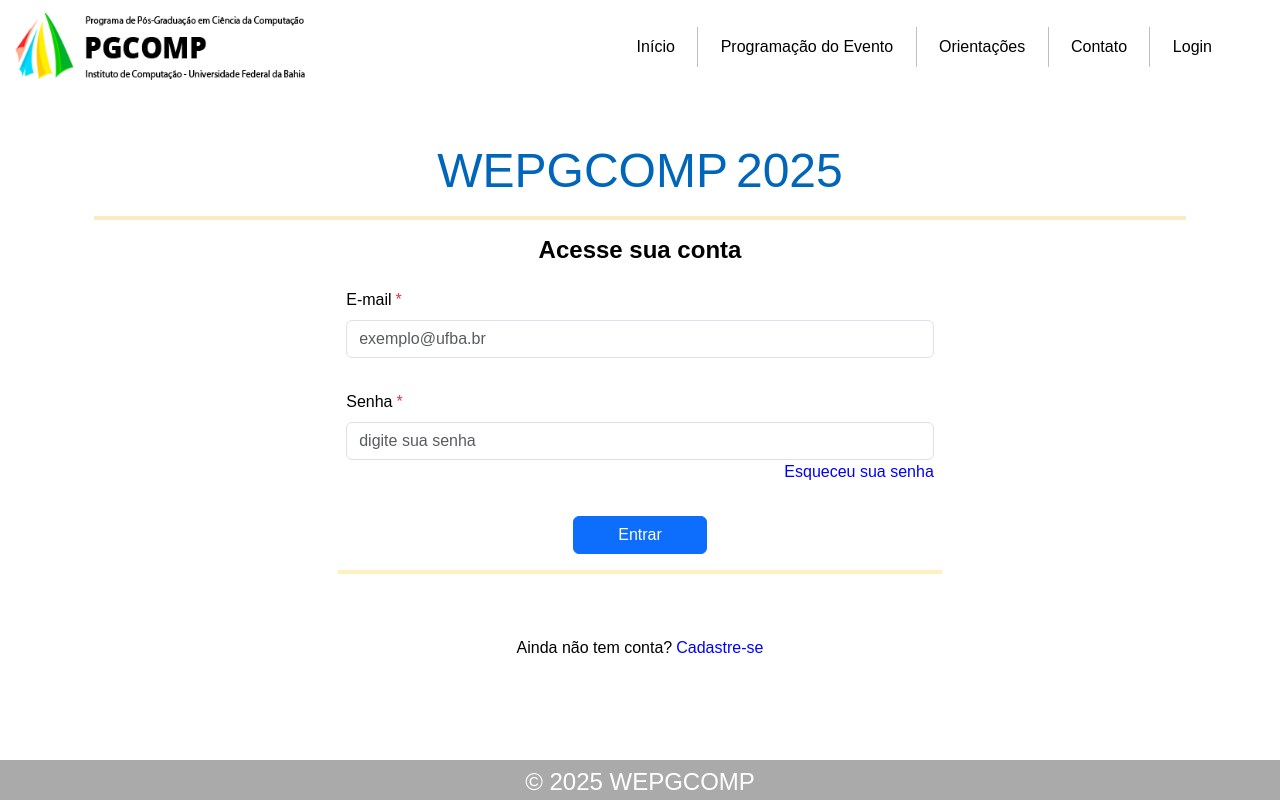
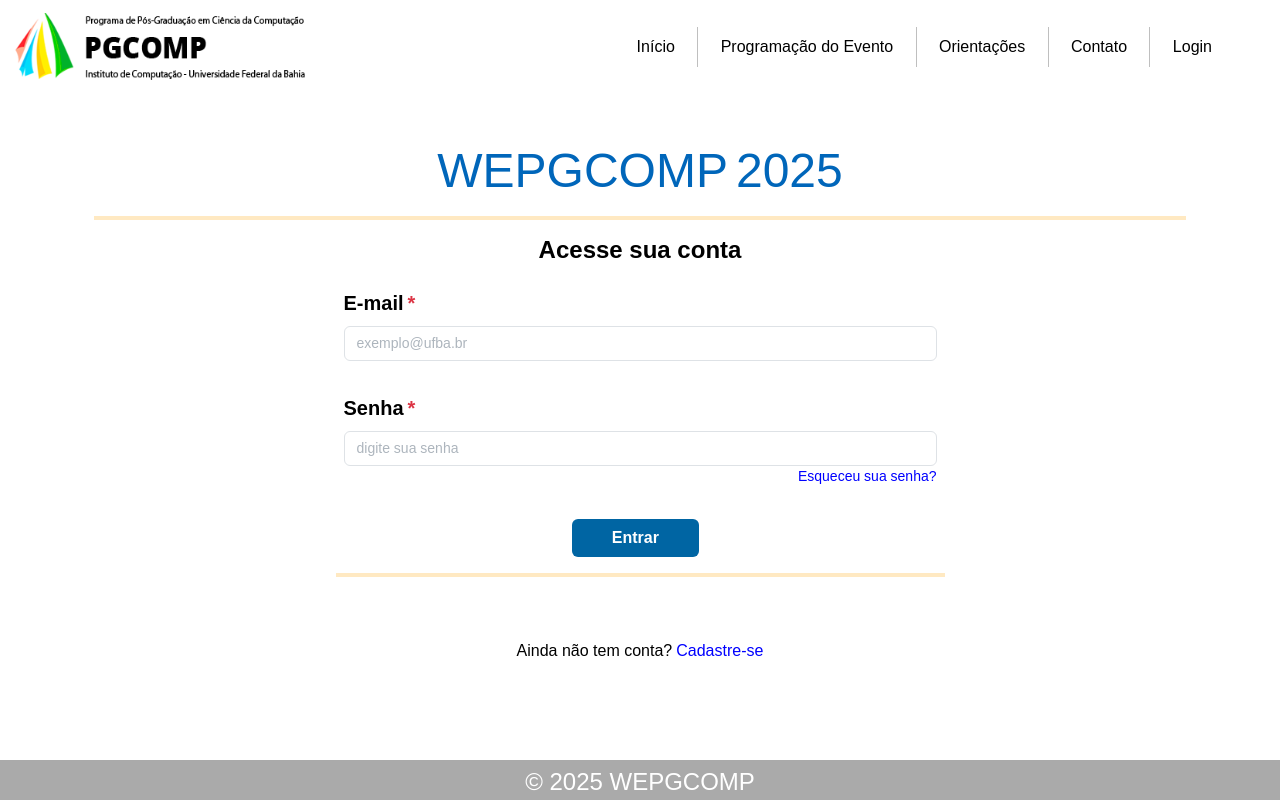
Before and after one commit to portalwepgcomp/portal-wepgcomp-frontend, a Next.js app: page /Login in a window 1280 px wide. Built offline with nearby package versions, Linux system fonts and the light colour scheme.

Commit message:
style: Adjusted all styles into Login form and page

```diff
--- a/src/app/Login/page.tsx
+++ b/src/app/Login/page.tsx
@@ -19,7 +19,7 @@
         <FormLogin />
       </div>
 
-      <div className="text-center mb-4">
+      <div className="text-center mb-4 link">
         <h6>
           Ainda não tem conta?
           <a
--- a/src/app/Login/style.scss
+++ b/src/app/Login/style.scss
@@ -13,6 +13,10 @@
     border-style: solid;
 }
 
+.link {
+    font-size: 0.875rem;
+}
+
 a {
     color: blue;
 }
--- a/src/components/Forms/Login/FormLogin.tsx
+++ b/src/components/Forms/Login/FormLogin.tsx
@@ -32,43 +32,43 @@
     return (
         <form className="row g-3" onSubmit={handleLogin}>
             <div className="col-12 mb-3">
-                <label className="form-label">
+                <label className="form-label fw-bold form-title">
                     E-mail
                     <span className="text-danger ms-1">*</span>
                 </label>
                 <input
                     type="email"
-                    className="form-control"
+                    className="form-control input-title"
                     id="email"
                     placeholder="exemplo@ufba.br"
                     required
                 />
             </div>
             <div className="col-12 mb-3">
-                <label className="form-label">
+                <label className="form-label fw-bold form-title">
                     Senha
                     <span className="text-danger ms-1">*</span>
                 </label>
                 <input
                     type="password"
-                    className="form-control"
+                    className="form-control input-title"
                     id="password"
                     placeholder="digite sua senha"
                     required
                 />
 
-                <div className="text-end">
+                <div className="text-end link">
                     <a href="/AlterarSenha" className="link-underline link-underline-opacity-0">
-                        Esqueceu sua senha
+                        Esqueceu sua senha?
                     </a>
                 </div>
             </div>
             <div className="d-grid gap-2 col-3 mx-auto">
-                <button type="submit" className="btn btn-primary">
+                <button type="submit" className="btn text-white fw-semibold">
                     Entrar
                 </button>
             </div>
-            <hr className="border border-warning border-2"></hr>
+            <hr />
         </form>
     )
 }
--- a/src/components/Forms/Login/style.scss
+++ b/src/components/Forms/Login/style.scss
@@ -1,3 +1,37 @@
+.form-title {
+    font-size: 1.25rem;
+}
+
+.input-title {
+    font-size: 0.875rem;
+}
+
+input::placeholder {
+    color: #ADB5BD !important;
+}
+
 a {
-    color: blue;
+    color: #090DF0;
 }
+
+.link {
+    font-size: 0.875rem;
+}
+
+
+button {
+    background-color: #0065A3 !important;
+    font-size: 1rem;
+    width: 7.938rem;
+    height: 2.375rem;
+
+    &:hover {
+        background-color: #0065A3 !important;
+    }
+}
+
+hr {
+    border-width: 0.125rem;
+    border-color: #FFA90F;
+    border-style: solid;
+}
```
